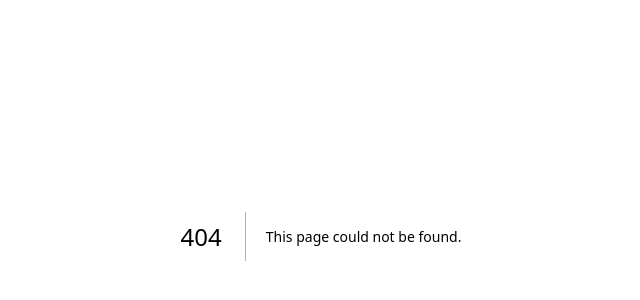
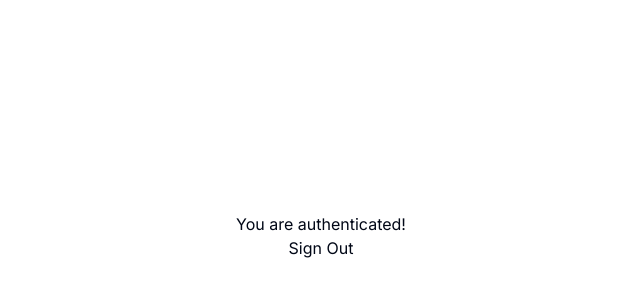
Before and after one commit to userdansilva/catalogar-app, a Next.js app: page /app in a window 1280 px wide. Before the commit this address had no page. Shown: the part 164-464 px from the top of the page, without its empty margins (319-959 px from the left). Built offline with nearby package versions, Linux system fonts and the light colour scheme; no server answers.

Commit message:
chore: add protected page for testing middleware

```diff
--- /dev/null
+++ b/src/app/app/page.tsx
@@ -0,0 +1,29 @@
+import { auth, signOut } from "@/auth";
+
+export default async function Dashboard() {
+  const session = await auth();
+
+  console.log(session);
+
+  return (
+    <div className="flex h-screen flex-col items-center justify-center">
+      <h1>
+        You are authenticated!
+      </h1>
+
+      <div>
+        <form
+          action={async () => {
+            "use server";
+
+            await signOut();
+          }}
+        >
+          <button type="submit">
+            Sign Out
+          </button>
+        </form>
+      </div>
+    </div>
+  );
+}
```
